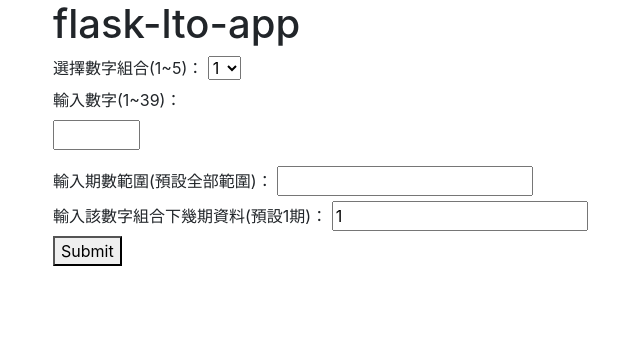
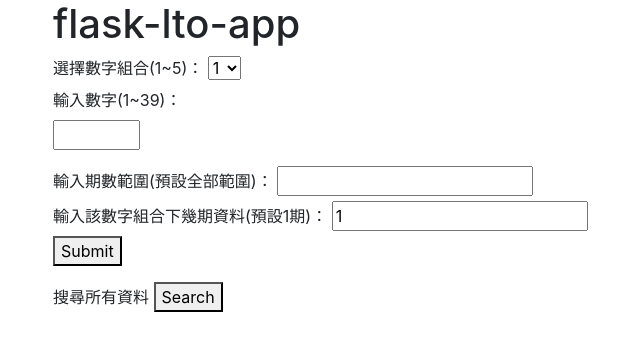
Before and after one commit to Xuan-7190/webcrawler_test, a Flask app: page / in a window 1280 px wide. Shown: the top 351 px of the page, without its empty margins (32-672 px from the left). Run offline with Flask 2, Linux system fonts and the light colour scheme; some libraries are stand-ins or nearby versions.

Commit message:
update get all data view

```diff
--- a/app.py
+++ b/app.py
@@ -63,6 +63,14 @@ def post_submit():
     response_dic = response.json()
     return render_template('result.html', data=response_dic)
 
+@app.route('/search', methods=['POST'])
+def post_search():
+    search_url = 'https://flask-lto-app.herokuapp.com/get_save_data'
+    # 呼叫api
+    response = requests.get(search_url)
+    # 將結果轉成dic
+    response_dic = response.json()
+    return render_template('search_result.html', data=response_dic)
 
 @app.route('/get_save_data_top30')
 def get_save_data_top30_api():
--- a/templates/index.html
+++ b/templates/index.html
@@ -3,6 +3,7 @@
 {% block content %}
 
     <h1>flask-lto-app</h1>
+    <div>
         <form class="" action="/submit" method="post">
             <div>
                 <label for="">選擇數字組合(1~5)：</label>
@@ -30,5 +31,10 @@
             </div>
             <button type="submit">Submit</button>
         </form>
+        <form class="" action="/search" method="post">
+            <label for="">搜尋所有資料</label>
+            <button type="submit">Search</button>
+        </form>
+    </div>
 
 {% endblock  %}
--- a/templates/result.html
+++ b/templates/result.html
@@ -2,7 +2,7 @@
 
 {% block content %}
 
-<h1> search result <h1>
+    <h1>search result</h1>
     <div class="tables">
         <table class="table">
             <thead class="table__header">
```
Also changed, not shown: templates/search_result.html (added, +23 -0 lines). Lines whose indentation alone changed are shown as unchanged.
